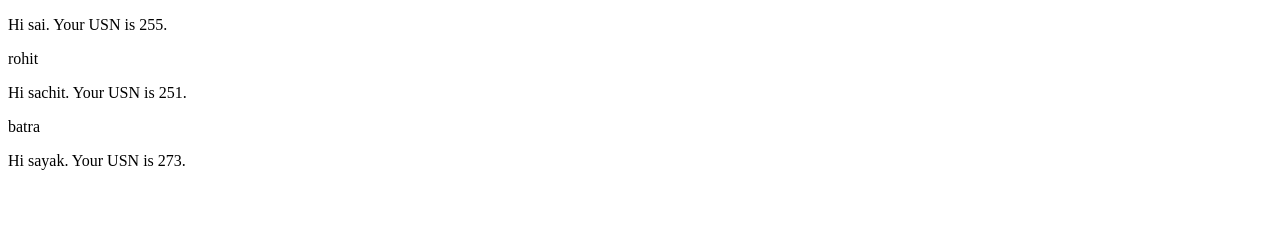
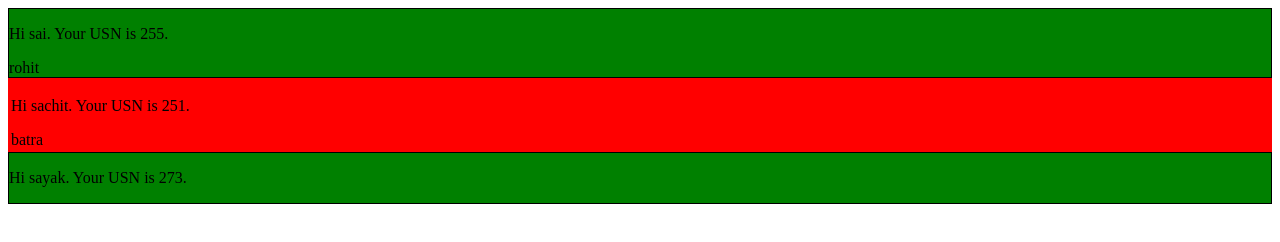
Before and after one commit to srth21/Angular-Notes, a plain HTML site: page Controllers/controller4.html in a window 1280 px wide. Drawn offline with nearby package versions, Linux system fonts and the light colour scheme.

Commit message:
Add files via upload

```diff
--- a/Controllers/controller4.html
+++ b/Controllers/controller4.html
@@ -4,9 +4,11 @@
     <style media="screen">
       .done {
         background-color: green;
+        border : solid 1px black;
         }
         .pending {
         background-color: red;
+        border : solid 3px red;
         }
     </style>
     <meta charset="utf-8">
@@ -35,6 +37,7 @@
 
         self.getNoteClass = function(status)
         {
+          //returns done if status is true and pending is isn't
           return {
             done : status,
             pending : !status
@@ -52,16 +55,23 @@
     iterate over a list and apply to a new DOM Element
     seperatelly.
       -->
+
+    <!--
+
+      ng-class is set to the string that is returned from the function.
+
+    -->
     <div ng-repeat="note in main.notes"
-      ng-class="main.getClass(note.done)">
+      ng-class="main.getNoteClass(note.done)">
+
       <p> Hi {{note.name}}. Your USN is {{note.usn}}. </p>
 
       <!-- ng-show displays based on a condition -->
-
       <span class="assignee"
       ng-show="note.lastname"
       ng-bind="note.lastname">
       </span>
+
     </div>
 
   </body>
```
Also changed, not shown: Controllers/index.html (+1 -0 lines).
